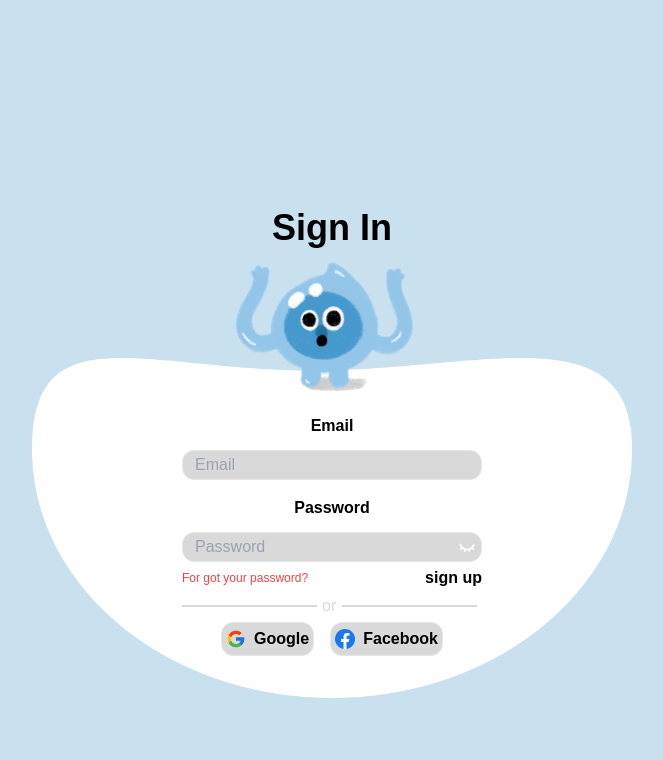
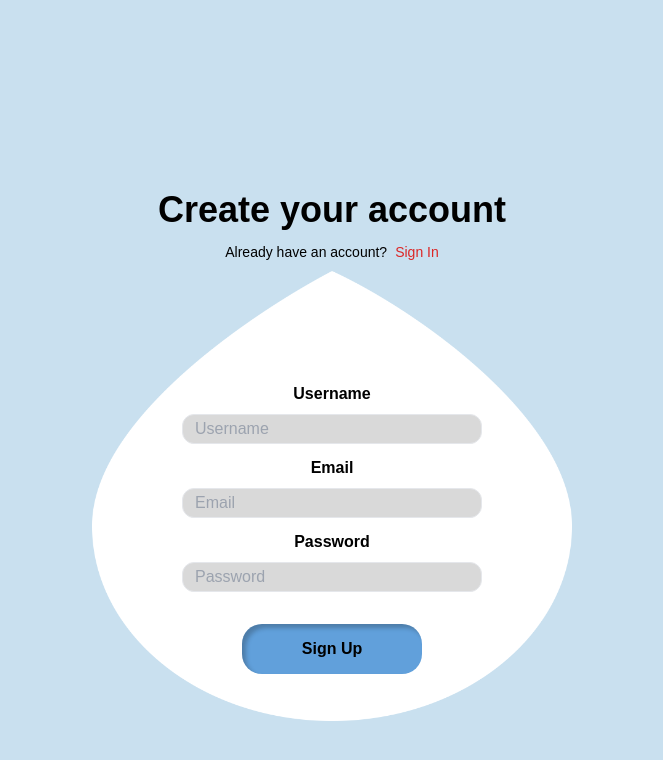
Before and after one commit to r1chwo0n/water-strips, a React (Vite) app in the folder frontend/: page / in a window 1280 px wide. Both pictures are taken after a click on the button "sign up". Shown: the top 760 px of the page, without its empty margins (308-971 px from the left). Built offline with nearby package versions, Linux system fonts and the light colour scheme.

Commit message:
bg problem

```diff
--- a/frontend/src/App.tsx
+++ b/frontend/src/App.tsx
@@ -13,10 +13,12 @@ function App() {
   return (
     <>
       <div className="flex justify-center items-center h-screen">
-        {/* {webSocketState.appState == appStateType.HOME && <Home />}
+        {webSocketState.appState == appStateType.HOME && <Home />}
         {webSocketState.appState == appStateType.SIGNIN && <SignIn />}
-        {webSocketState.appState == appStateType.SIGNUP && <SignUp />} */}
-        <SignIn />
+        {webSocketState.appState == appStateType.SIGNUP && <SignUp />}
+        {webSocketState.appState == appStateType.HISTORY && <History />}
+        {/* <SignIn />
+        <SignUp /> */}
       </div>
     </>
   );
--- a/frontend/src/component/History.tsx
+++ b/frontend/src/component/History.tsx
@@ -1,4 +1,5 @@
 import "../style/history.css";
+import NewCard from "./NewCard";
 
 export default function History() {
   return (
@@ -43,6 +44,7 @@ export default function History() {
             />
           </div>
         </div>
+        {/* <NewCard /> */}
       </div>
     </>
   );
--- a/frontend/src/component/Home.tsx
+++ b/frontend/src/component/Home.tsx
@@ -8,6 +8,9 @@ export default function Home() {
   };
   const clickedtoSignUp = () => {
     dispatch(setAppState(appStateType.SIGNUP));
+  };
+  const clickedtoHistory = () => {
+    dispatch(setAppState(appStateType.HISTORY));
   };
   return (
     <>
@@ -77,7 +80,10 @@ export default function Home() {
             <h1 className="text-lg">Capture. Analyze. Know your</h1>
             <h1 className="text-4xl mt-2">water</h1>
             <h1 className="text-4xl">quality</h1>
-            <button className="w-72 h-11 text-2xl mt-6 md:mt-4 mb-6 bg-white rounded-2xl boxShadow hover:bg-gray-200">
+            <button
+              className="w-72 h-11 text-2xl mt-6 md:mt-4 mb-6 bg-white rounded-2xl boxShadow hover:bg-gray-200"
+              onClick={clickedtoHistory}
+            >
               START TEST
             </button>
           </div>
--- a/frontend/src/component/SignIn.tsx
+++ b/frontend/src/component/SignIn.tsx
@@ -1,9 +1,15 @@
 import { useState } from "react";
 import "../style/signin.css";
+import { useDispatch } from "react-redux";
+import { appStateType, setAppState } from "../store/Slices/webSocketSlice";
 export default function SignIn() {
   const [showPassword, setShowPassword] = useState(false);
   const togglePasswordVisibility = () => {
     setShowPassword(!showPassword);
+  };
+  const dispatch = useDispatch();
+  const clickedtoSignUp = () => {
+    dispatch(setAppState(appStateType.SIGNUP));
   };
   return (
     <>
@@ -71,6 +77,7 @@ export default function SignIn() {
           <button
             className="relative transition-underline font-bold"
             type="button"
+            onClick={clickedtoSignUp}
           >
             sign up
           </button>
--- a/frontend/src/component/SignUp.tsx
+++ b/frontend/src/component/SignUp.tsx
@@ -1,3 +1,62 @@
+import { useDispatch } from "react-redux";
+import "../style/signup.css";
+import { appStateType, setAppState } from "../store/Slices/webSocketSlice";
 export default function SignUp() {
-  return <></>;
+  const dispatch = useDispatch();
+  const clickedtoSignIn = () => {
+    dispatch(setAppState(appStateType.SIGNIN));
+  };
+  return (
+    <>
+      <img
+        className="relative w-[480px] h-[450px] mt-32"
+        src="src\pic\signupframe.png"
+      ></img>
+      <div className="absolute flex flex-col space-y-1 font-['Arial'] items-center justify-center">
+        <h1 className="text-center font-bold text-4xl">Create your account</h1>
+        <div className="flex flex-row space-x-2 text-sm py-2">
+          <h3 className="text-center ">Already have an account?</h3>
+          <button
+            className="relative transition-underline-signup text-red-600"
+            type="button"
+            onClick={clickedtoSignIn}
+          >
+            Sign In
+          </button>
+        </div>
+        <div className="pt-24"></div>
+        <div>
+          <h2 className="font-bold py-2">Username</h2>
+          <input
+            className="appearance-none border rounded-xl w-[300px] h-[30px] py-2 px-3 text-gray-700 leading-tight focus:outline-none focus:shadow-outline"
+            style={{ backgroundColor: "#d9d9d9" }}
+            placeholder="Username"
+            required
+          ></input>
+        </div>
+        <div>
+          <h2 className="font-bold py-2">Email</h2>
+          <input
+            className="appearance-none border rounded-xl w-[300px] h-[30px] py-2 px-3 text-gray-700 leading-tight focus:outline-none focus:shadow-outline"
+            style={{ backgroundColor: "#d9d9d9" }}
+            placeholder="Email"
+            required
+          ></input>
+        </div>
+        <div>
+          <h2 className="font-bold py-2">Password</h2>
+          <input
+            className="appearance-none border rounded-xl w-[300px] h-[30px] py-2 px-3 text-gray-700 leading-tight focus:outline-none focus:shadow-outline"
+            style={{ backgroundColor: "#d9d9d9" }}
+            placeholder="Password"
+            required
+          ></input>
+        </div>
+        <div className="py-3"></div>
+        <button className="rectangleSignUp font-bold hover:bg-blue-900">
+          Sign Up
+        </button>
+      </div>
+    </>
+  );
 }
--- a/frontend/src/store/Slices/webSocketSlice.ts
+++ b/frontend/src/store/Slices/webSocketSlice.ts
@@ -11,6 +11,7 @@ export enum appStateType { //เอาไว้เปลี่ยนหน้า
   HOME = "HOME",
   SIGNIN = "SIGNIN",
   SIGNUP = "SIGNUP",
+  HISTORY = "HOSTORY",
 }
 
 interface webSocketMessage {
--- a/frontend/src/style/signin.css
+++ b/frontend/src/style/signin.css
@@ -36,5 +36,5 @@ body {
   border: 1.5px solid #d9d9d9;
 }
 .text-d9d9d9 {
-  color: #d9d9d9;
+  color: #6f6f6f;
 }
--- /dev/null
+++ b/frontend/src/style/signup.css
@@ -0,0 +1,27 @@
+.transition-underline-signup {
+  position: relative;
+}
+
+.transition-underline-signup::before {
+  content: "";
+  position: absolute;
+  bottom: 0;
+  left: 50%;
+  width: 0;
+  height: 1px;
+  background-color: rgb(255, 0, 0);
+  transition: width 0.3s ease;
+  transform: translateX(-50%);
+}
+
+.transition-underline-signup:hover::before {
+  width: 100%;
+}
+
+.rectangleSignUp {
+  width: 180px;
+  height: 50px;
+  background: #61a0db;
+  box-shadow: inset 4px 4px 4px rgba(19, 19, 19, 0.25);
+  border-radius: 20px;
+}
```
Also changed, not shown: frontend/src/pic/signupframe.png (added).
